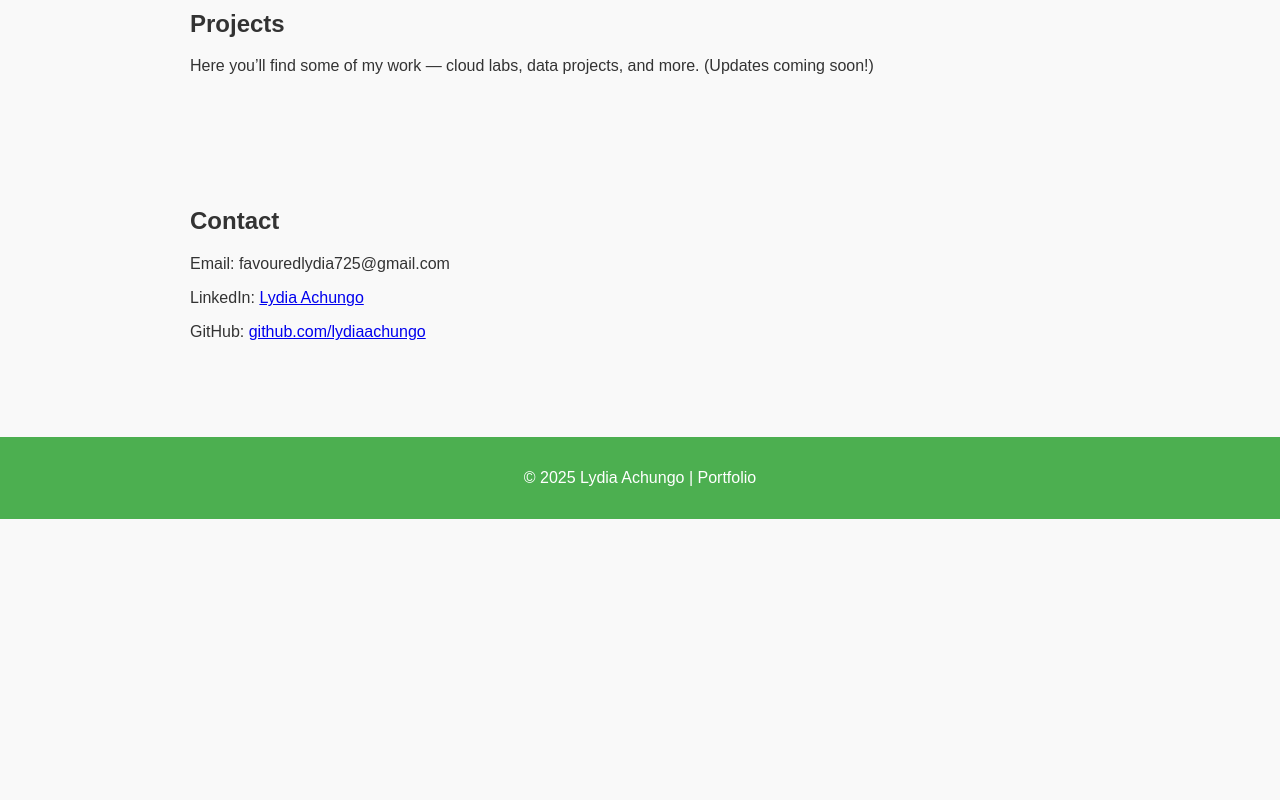
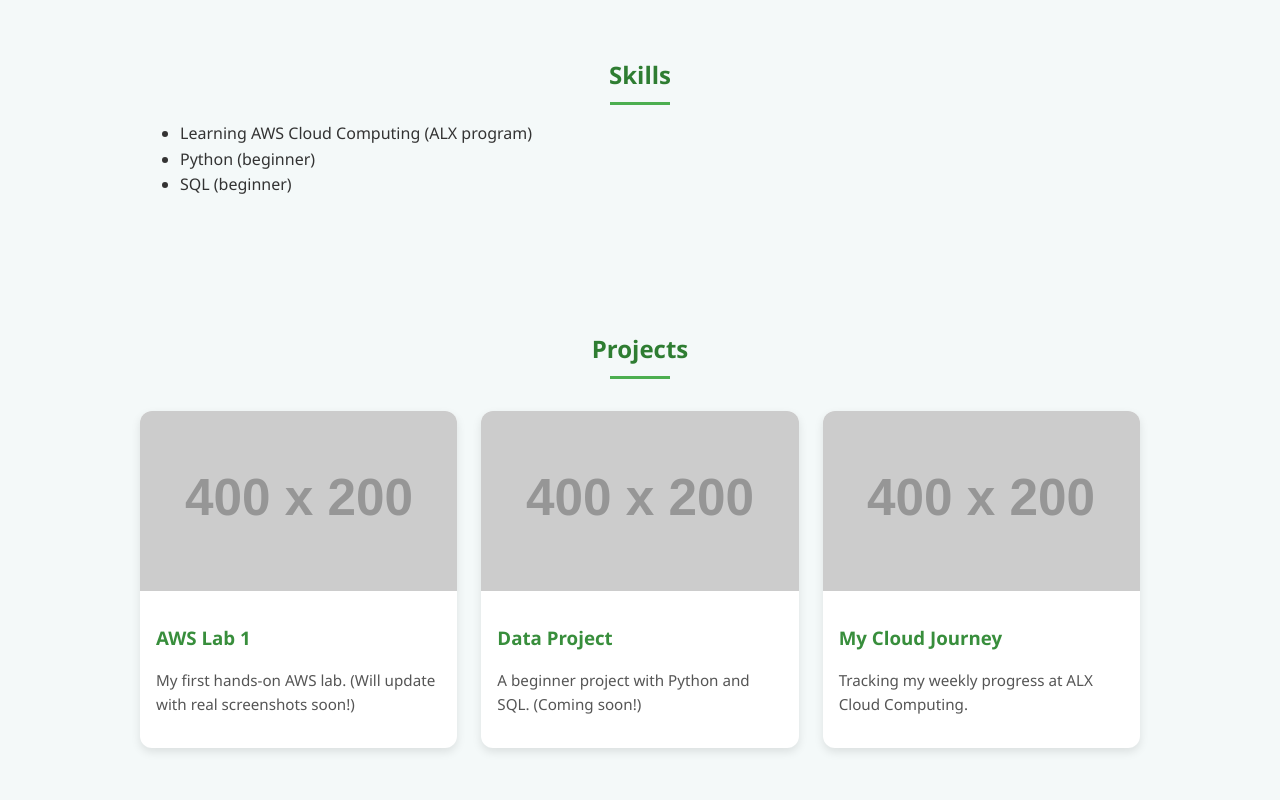
Before and after one commit to lydia-achungo/lydiaachungo.github.io, a plain HTML site: page index.html in a window 1280 px wide. Shown: the part 920-1720 px from the top of the page. Before the commit the page ends 1439 px from the top, so only its background shows below. Drawn offline with Linux system fonts and the light colour scheme; placeholder pictures from the web are drawn by us.

Commit message:
Update index.html

```diff
--- a/index.html
+++ b/index.html
@@ -5,35 +5,51 @@
   <meta name="viewport" content="width=device-width, initial-scale=1.0">
   <title>Lydia Achungo | Portfolio</title>
   <style>
+    /* General Styles */
     body {
       margin: 0;
-      font-family: Arial, sans-serif;
-      background: #f9f9f9;
+      font-family: 'Segoe UI', Tahoma, Geneva, Verdana, sans-serif;
+      background: #f4f9f9;
       color: #333;
+      line-height: 1.6;
+      scroll-behavior: smooth;
     }
     header {
-      background: #4CAF50;
+      background: linear-gradient(135deg, #4CAF50, #2e7d32);
       color: white;
-      padding: 1rem 2rem;
+      padding: 1.5rem 2rem;
       text-align: center;
-    }
-    nav {
-      margin-top: 1rem;
+      position: sticky;
+      top: 0;
+      z-index: 1000;
     }
     nav a {
       margin: 0 1rem;
       color: white;
       text-decoration: none;
       font-weight: bold;
+      transition: color 0.3s;
+    }
+    nav a:hover {
+      color: #ffe082;
     }
     .hero {
       text-align: center;
       padding: 5rem 2rem;
-      background: #eafaf1;
+      background: linear-gradient(to right, #e8f5e9, #f1f8e9);
+      animation: fadeIn 2s ease-in-out;
+    }
+    .hero img {
+      width: 140px;
+      height: 140px;
+      border-radius: 50%;
+      margin-bottom: 1rem;
+      border: 3px solid #4CAF50;
     }
     .hero h1 {
-      font-size: 2.5rem;
+      font-size: 2.8rem;
       margin-bottom: 0.5rem;
+      color: #2e7d32;
     }
     .hero p {
       font-size: 1.2rem;
@@ -41,15 +57,71 @@
     }
     section {
       padding: 3rem 2rem;
-      max-width: 900px;
+      max-width: 1000px;
       margin: auto;
     }
+    h2 {
+      text-align: center;
+      margin-bottom: 1rem;
+      color: #2e7d32;
+      position: relative;
+    }
+    h2::after {
+      content: "";
+      display: block;
+      width: 60px;
+      height: 3px;
+      background: #4CAF50;
+      margin: 0.5rem auto;
+    }
+
+    /* Project Cards */
+    .projects-grid {
+      display: grid;
+      grid-template-columns: repeat(auto-fit, minmax(280px, 1fr));
+      gap: 1.5rem;
+      margin-top: 2rem;
+    }
+    .card {
+      background: white;
+      border-radius: 12px;
+      overflow: hidden;
+      box-shadow: 0 4px 10px rgba(0,0,0,0.1);
+      transition: transform 0.3s, box-shadow 0.3s;
+    }
+    .card:hover {
+      transform: translateY(-8px);
+      box-shadow: 0 8px 20px rgba(0,0,0,0.15);
+    }
+    .card img {
+      width: 100%;
+      height: 180px;
+      object-fit: cover;
+    }
+    .card-body {
+      padding: 1rem;
+    }
+    .card-body h3 {
+      margin: 0.5rem 0;
+      color: #388e3c;
+    }
+    .card-body p {
+      color: #555;
+      font-size: 0.95rem;
+    }
+
     footer {
       text-align: center;
       padding: 1rem;
       background: #4CAF50;
       color: white;
       margin-top: 2rem;
+    }
+
+    /* Animations */
+    @keyframes fadeIn {
+      from { opacity: 0; transform: translateY(20px); }
+      to { opacity: 1; transform: translateY(0); }
     }
   </style>
 </head>
@@ -65,6 +137,8 @@
   </header>
 
   <div class="hero">
+    <!-- Replace the src link with your own photo later -->
+    <img src="https://via.placeholder.com/140" alt="Lydia's Photo">
     <h1>Hello, I’m Lydia 🌸</h1>
     <p>Aspiring Cloud & Data Engineer | ALX Cloud Computing Learner</p>
   </div>
@@ -86,8 +160,29 @@
 
   <section id="projects">
     <h2>Projects</h2>
-    <p>Here you’ll find some of my work — cloud labs, data projects, and more.
-    (Updates coming soon!)</p>
+    <div class="projects-grid">
+      <div class="card">
+        <img src="https://via.placeholder.com/400x200" alt="AWS Lab">
+        <div class="card-body">
+          <h3>AWS Lab 1</h3>
+          <p>My first hands-on AWS lab. (Will update with real screenshots soon!)</p>
+        </div>
+      </div>
+      <div class="card">
+        <img src="https://via.placeholder.com/400x200" alt="Data Project">
+        <div class="card-body">
+          <h3>Data Project</h3>
+          <p>A beginner project with Python and SQL. (Coming soon!)</p>
+        </div>
+      </div>
+      <div class="card">
+        <img src="https://via.placeholder.com/400x200" alt="Cloud Journey">
+        <div class="card-body">
+          <h3>My Cloud Journey</h3>
+          <p>Tracking my weekly progress at ALX Cloud Computing.</p>
+        </div>
+      </div>
+    </div>
   </section>
 
   <section id="contact">
```
